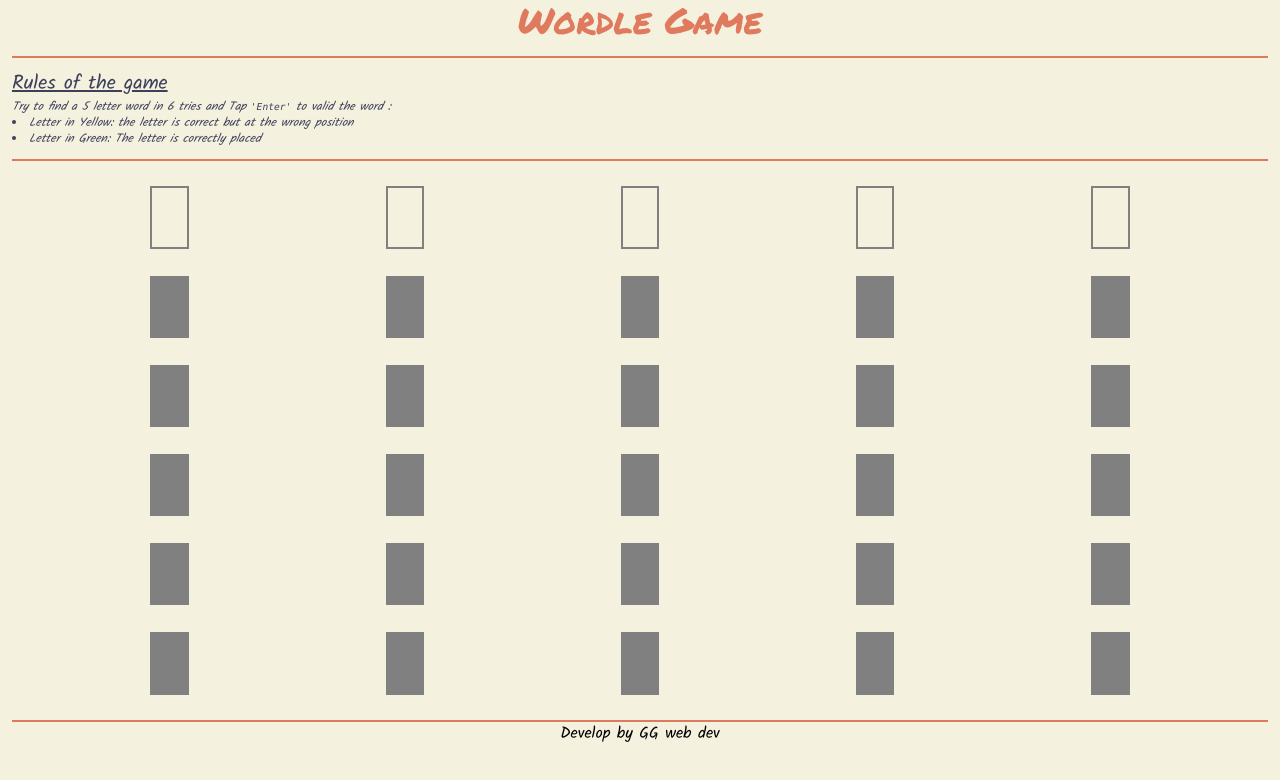
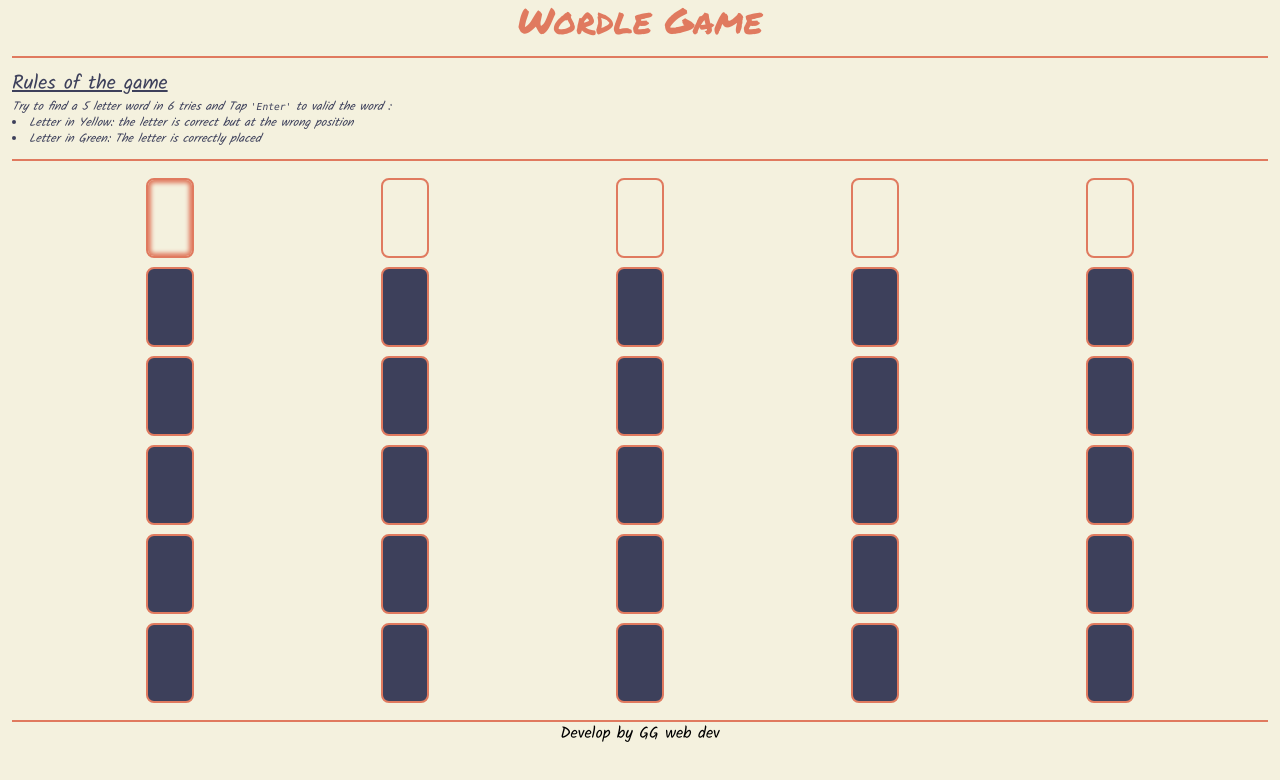
Before and after one commit to ghislaingirardeau/wordle-game, a Vue app: page / in a window 1280 px wide. Shown: the top 780 px of the page. Built offline with nearby package versions, Linux system fonts and the light colour scheme.

Commit message:
css: add class to reveal current letter case to type

```diff
--- a/src/components/GuessLetter.vue
+++ b/src/components/GuessLetter.vue
@@ -6,8 +6,12 @@
     <li
       v-for="numberLetter in 5"
       :key="`${numberLetter}`"
-      class="letter"
-      :class="{ active: isCurrentWord, flip: shouldReveal }"
+      class="flex justify-center items-center w-12 h-20 mx-2 p-2 text-md border-solid border-2 border-amber rounded-lg bg-marine text-marine text-4xl"
+      :class="{
+        active: isCurrentWord,
+        flip: shouldReveal,
+        current: isCurrentLetter(numberLetter),
+      }"
       :data-letter="wordToDisplay[numberLetter - 1]"
       :data-letter-feedback="
         shouldReveal ? feedbackLetter(numberLetter, shouldReveal) : null
@@ -23,21 +27,26 @@ import { computed } from "vue";
 
 const props = defineProps({
   wordToDisplay: {
+    // le mot en cours de saisi dans l'input
     type: String,
     required: true,
   },
   guessSubmited: {
+    // la liste de mots déjà soumis
     type: Array,
   },
   guessAttempt: {
+    // le nombre de tentative en cours
     type: Number,
     required: true,
   },
   wordOfTheDay: {
+    // le mot du jour
     type: String,
     required: true,
   },
   classesStyling: {
+    // les classes à appliquer, si on est pas sur le mot en cours
     type: Object,
   },
 });
@@ -56,6 +65,23 @@ const shouldReveal = computed(() => {
     return false;
   }
 });
+
+/**
+ * Index est le numéro de la lettre de la boucle entre 1 et 5
+ * @param {number} index
+ */
+function isCurrentLetter(index) {
+  // Si je suis sur la ligne à taper => props.guessAttempt - 1 === props.guessSubmited.length
+  // et que je suis sur la case de la lettre à taper => props.wordToDisplay.length + 1 === index
+  if (
+    props.wordToDisplay.length + 1 === index &&
+    props.guessAttempt - 1 === props.guessSubmited.length
+  ) {
+    return true;
+  } else {
+    return false;
+  }
+}
 
 function feedbackLetter(numberLetter, reveal) {
   // suivant le feedback, tu enregistres comme data de la lettre
@@ -94,6 +120,10 @@ function feedbackLetter(numberLetter, reveal) {
 
 .active {
   background-color: theme("colors.white");
+}
+
+.current {
+  box-shadow: inset 0px 0px 4px 3px theme("colors.amber");
 }
 
 .shake {
```
